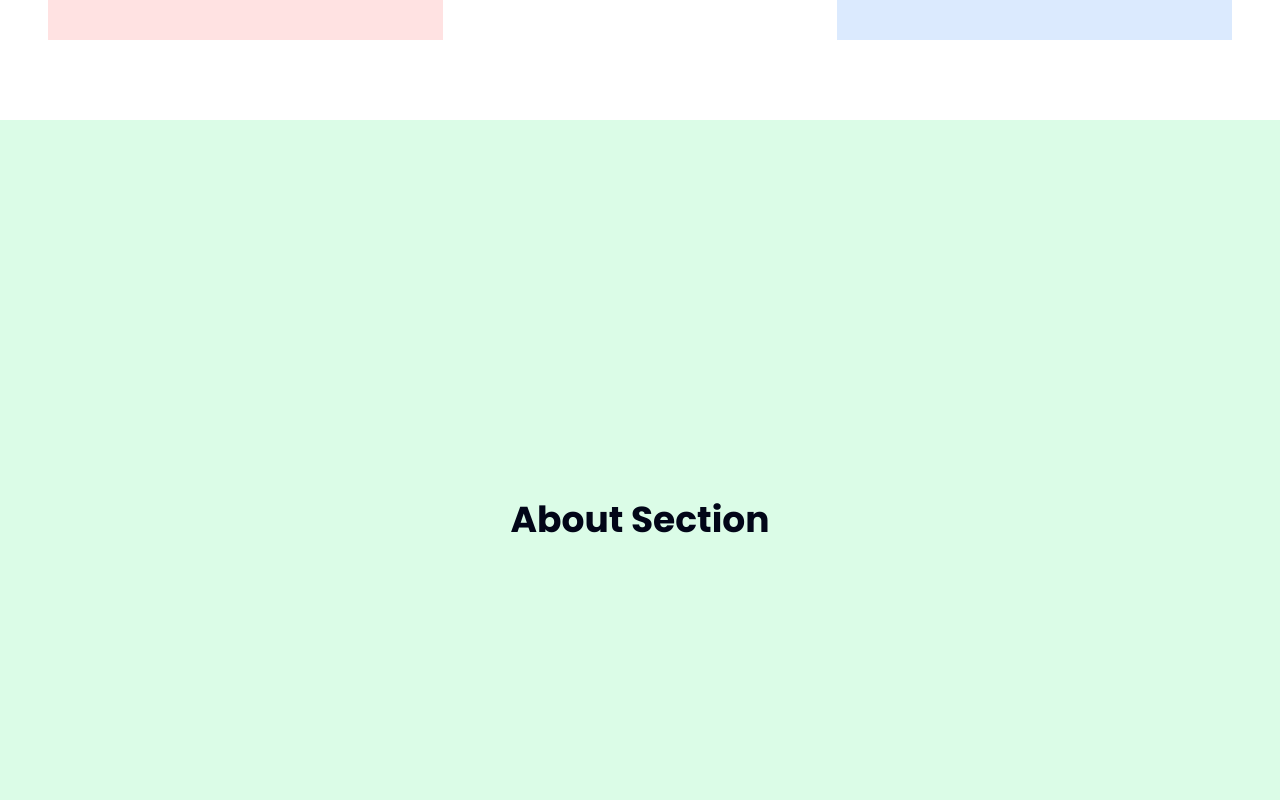
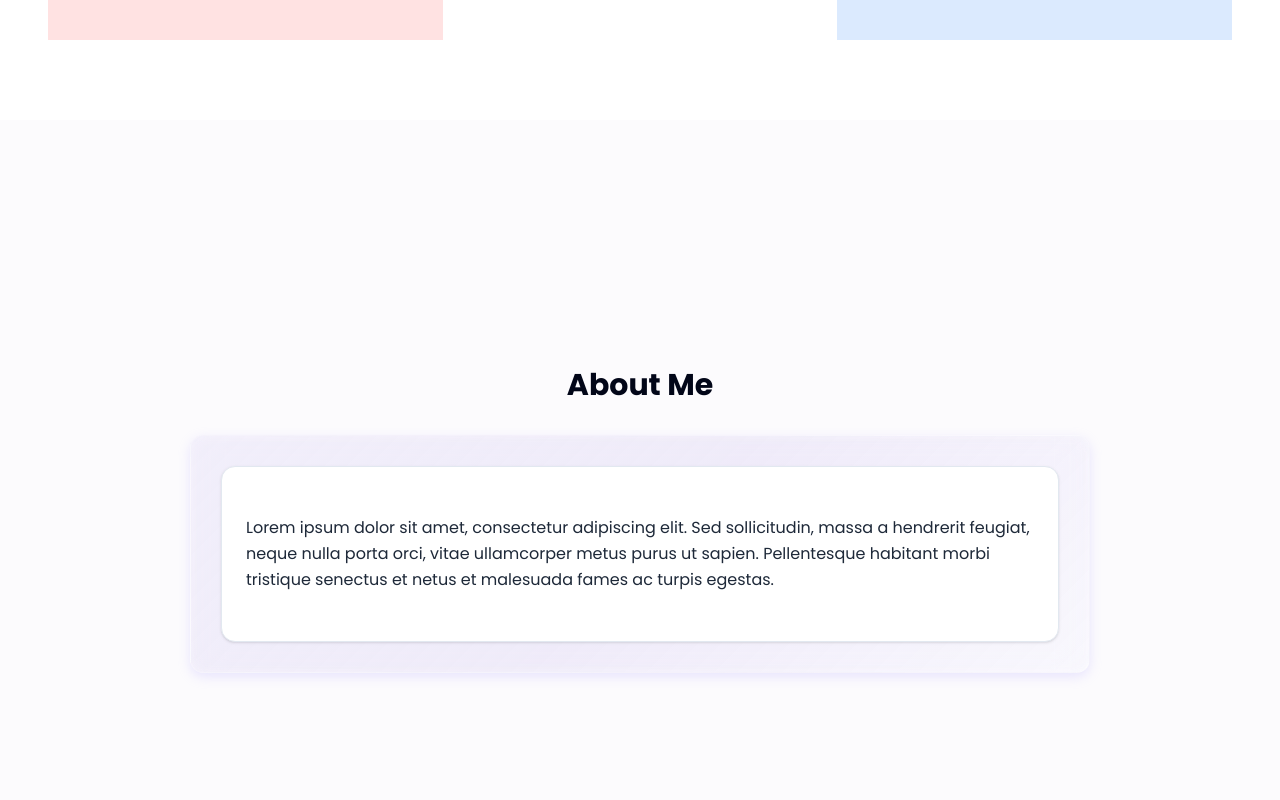
Before and after one commit to hridayanp/dev-portfolio, a React (Vite) app: page / in a window 1280 px wide. Shown: the part 680-1480 px from the top of the page. Built offline with nearby package versions, Linux system fonts and the light colour scheme.

Commit message:
initial about me ui

```diff
--- /dev/null
+++ b/src/pages/AboutSection/AboutSection.tsx
@@ -0,0 +1,38 @@
+'use client';
+
+import { Card, CardContent } from '@/components/ui/card';
+
+export default function AboutSection() {
+  return (
+    <section
+      className="h-screen w-screen flex flex-col items-center justify-center px-4"
+      id="about"
+      style={{ backgroundColor: '#FCFBFD' }} // light lavender
+    >
+      <h2 className="text-3xl font-bold mb-8 text-center">About Me</h2>
+
+      <div
+        className="max-w-[900px] w-full p-[30px] rounded-xl border border-white/30 shadow-lg backdrop-blur-md"
+        style={{
+          background:
+            'linear-gradient(135deg, rgba(231, 226, 248, 0.5), rgba(220, 211, 243, 0.4), rgba(240, 240, 255, 0.3))',
+          boxShadow:
+            'inset 0 0 8px rgba(255, 255, 255, 0.3), 0 4px 12px rgba(188, 180, 255, 0.3)',
+          backdropFilter: 'blur(16px)',
+        }}
+      >
+        <Card className="bg-white w-full rounded-xl">
+          <CardContent className="p-6">
+            <p className="text-base leading-relaxed text-gray-800">
+              Lorem ipsum dolor sit amet, consectetur adipiscing elit. Sed
+              sollicitudin, massa a hendrerit feugiat, neque nulla porta orci,
+              vitae ullamcorper metus purus ut sapien. Pellentesque habitant
+              morbi tristique senectus et netus et malesuada fames ac turpis
+              egestas.
+            </p>
+          </CardContent>
+        </Card>
+      </div>
+    </section>
+  );
+}
--- a/src/pages/Landing/Landing.tsx
+++ b/src/pages/Landing/Landing.tsx
@@ -1,5 +1,6 @@
 import Header from '@/components/Header/Header';
 import HomeSection from '../HomeSection/HomeSection';
+import AboutSection from '../AboutSection/AboutSection';
 
 const Landing = () => {
   return (
@@ -9,12 +10,7 @@ const Landing = () => {
       <main>
         <HomeSection />
 
-        <div
-          id="about"
-          className="h-screen bg-green-100 flex items-center justify-center"
-        >
-          <h1 className="text-4xl font-bold">About Section</h1>
-        </div>
+        <AboutSection />
 
         <div
           id="projects"
```
Also changed, not shown: src/pages/About/About.tsx (deleted).
